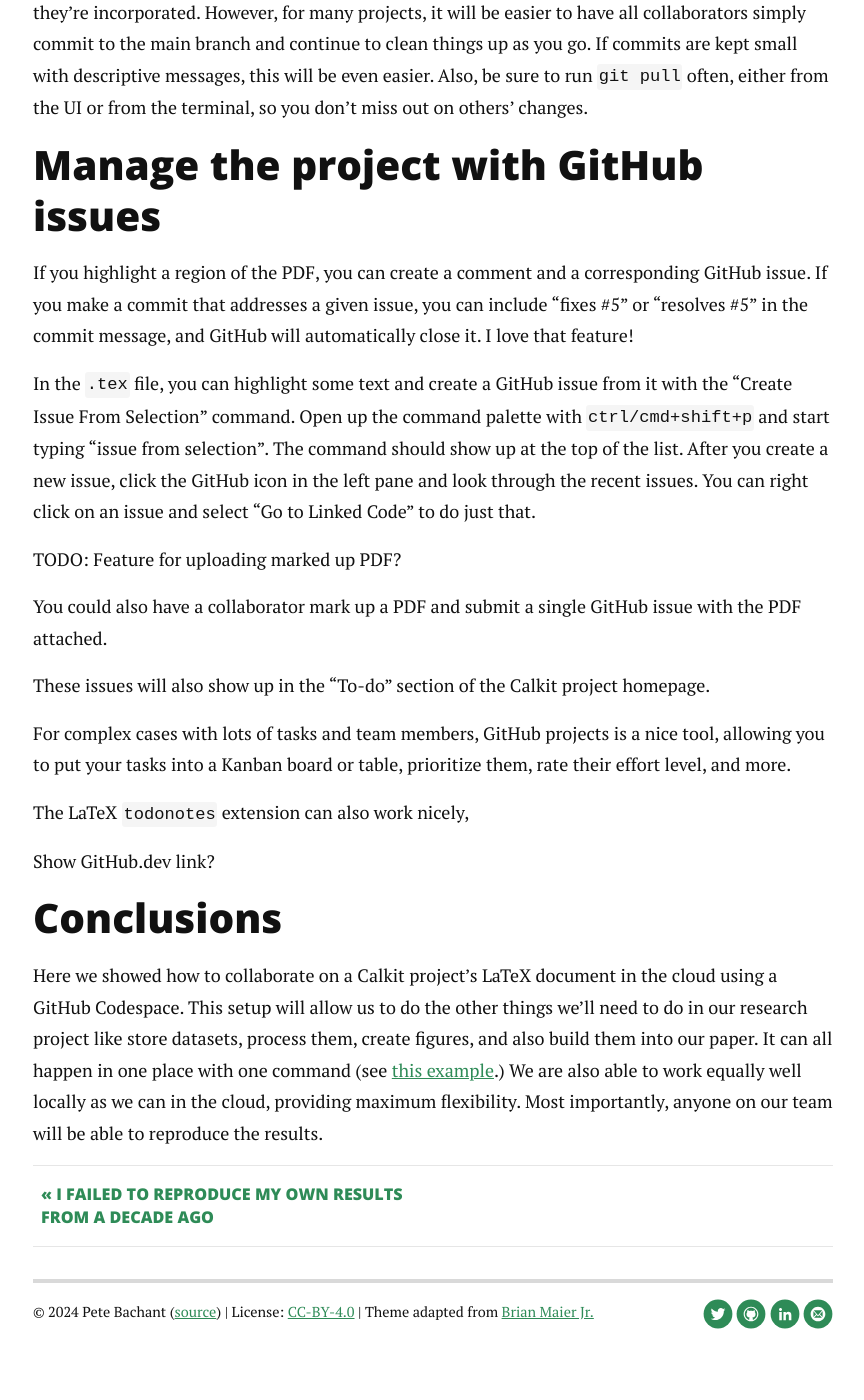
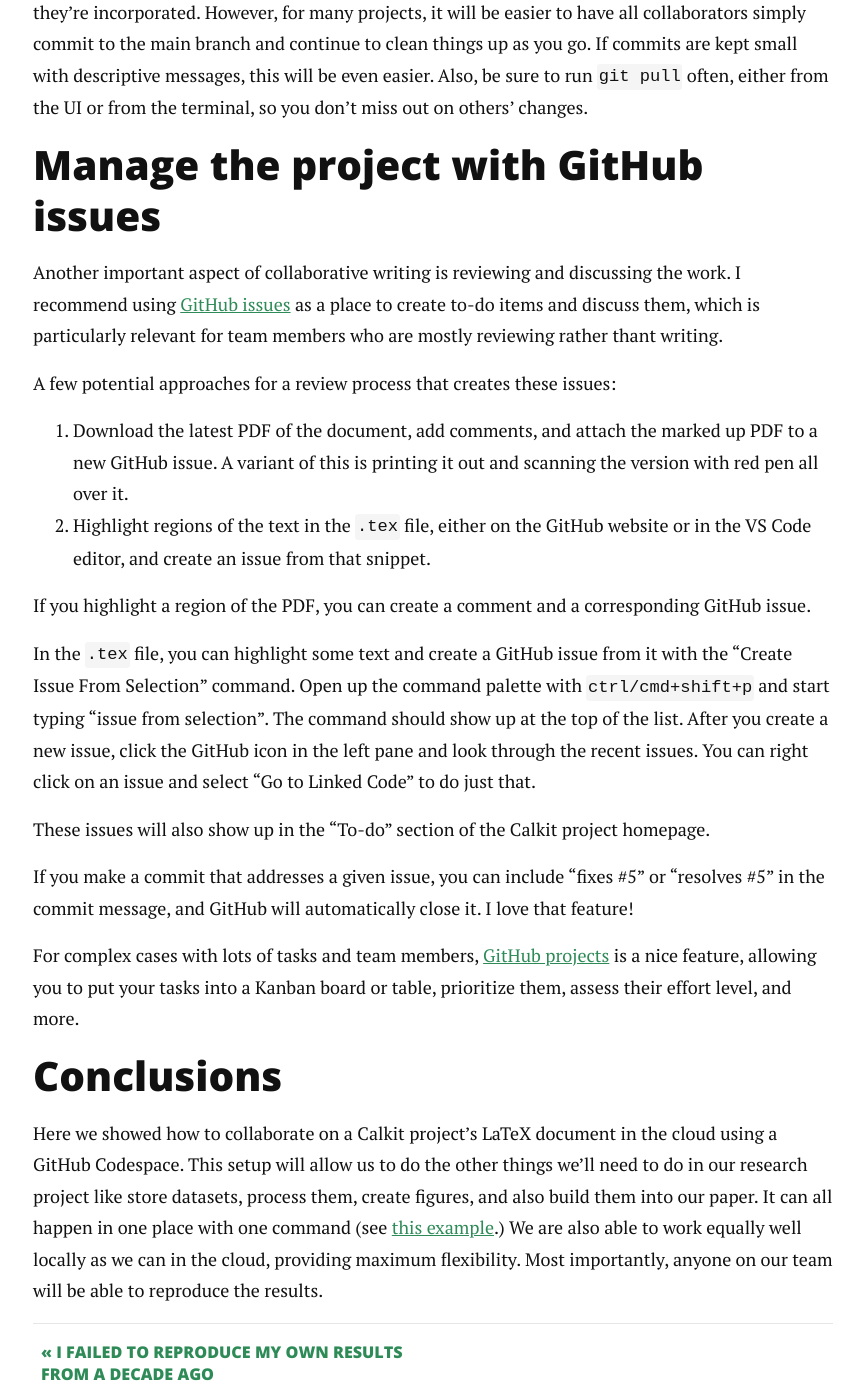
Before and after one commit to petebachant/petebachant.github.io, a Jekyll site: the page built from _posts/2024-12-13-latex-collab.markdown, in a window 1280 px wide and 1400 px high, scrolled down 8613 px. Shown: the whole window, without its empty margins (207-1071 px from the left). Built offline with Jekyll 4.4.1, drawn with Linux system fonts in a browser that asks for light colours; nearby versions of some CDN libraries; comment, search, counter and statistics services are not loaded.

Commit message:
Clean up GitHub issues section

```diff
--- a/_posts/2024-12-13-latex-collab.markdown
+++ b/_posts/2024-12-13-latex-collab.markdown
@@ -306,12 +306,27 @@
 
 ## Manage the project with GitHub issues
 
+Another important aspect of collaborative writing is reviewing
+and discussing the work.
+I recommend using
+[GitHub issues](https://docs.github.com/en/issues)
+as a place to create to-do items
+and discuss them,
+which is particularly relevant for team members who are mostly
+reviewing rather thant writing.
+
+A few potential approaches for a review process that creates these issues:
+
+1. Download the latest PDF of the document, add comments, and attach
+   the marked up PDF to a new GitHub issue.
+   A variant of this is printing it out and scanning the version with red pen
+   all over it.
+2. Highlight regions of the text in the `.tex` file,
+   either on the GitHub website or in the VS Code editor,
+   and create an issue from that snippet.
+
 If you highlight a region of the PDF, you can create a comment
 and a corresponding GitHub issue.
-If you make a commit that addresses a given issue,
-you can include "fixes #5" or "resolves #5" in the commit message,
-and GitHub will automatically close it.
-I love that feature!
 
 In the `.tex` file, you can highlight some text and create a GitHub
 issue from it with the "Create Issue From Selection" command.
@@ -323,22 +338,19 @@
 You can right click on an issue and select "Go to Linked Code" to do just
 that.
 
-TODO: Feature for uploading marked up PDF?
-
-You could also have a collaborator mark up a PDF and submit a single GitHub
-issue with the PDF attached.
-
 These issues will also show up in the "To-do" section of the Calkit project
 homepage.
 
+If you make a commit that addresses a given issue,
+you can include "fixes #5" or "resolves #5" in the commit message,
+and GitHub will automatically close it.
+I love that feature!
+
 For complex cases with lots of tasks and team members,
-GitHub projects is a nice tool,
+[GitHub projects](https://docs.github.com/en/issues/planning-and-tracking-with-projects/learning-about-projects/about-projects)
+is a nice feature,
 allowing you to put your tasks into a Kanban board or table,
-prioritize them, rate their effort level, and more.
-
-The LaTeX `todonotes` extension can also work nicely,
-
-Show GitHub.dev link?
+prioritize them, assess their effort level, and more.
 
 ## Conclusions
 
```
